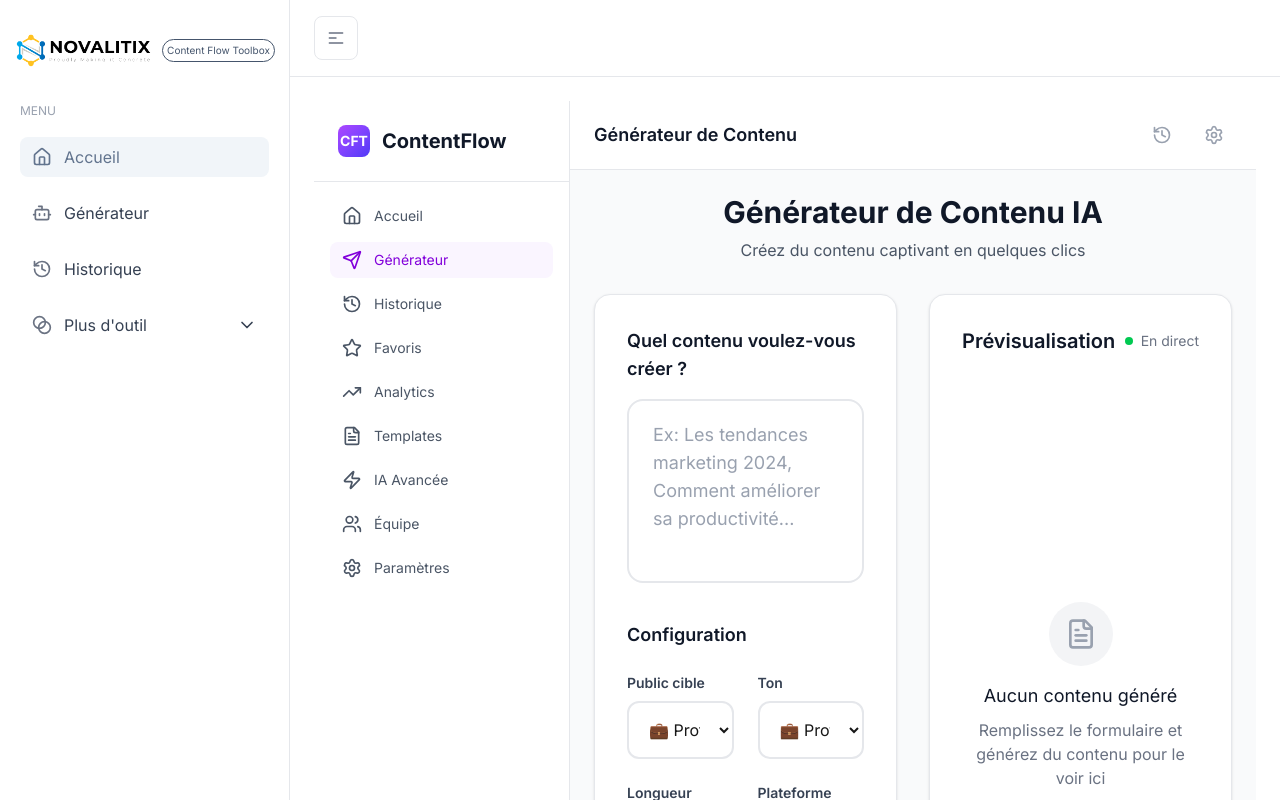
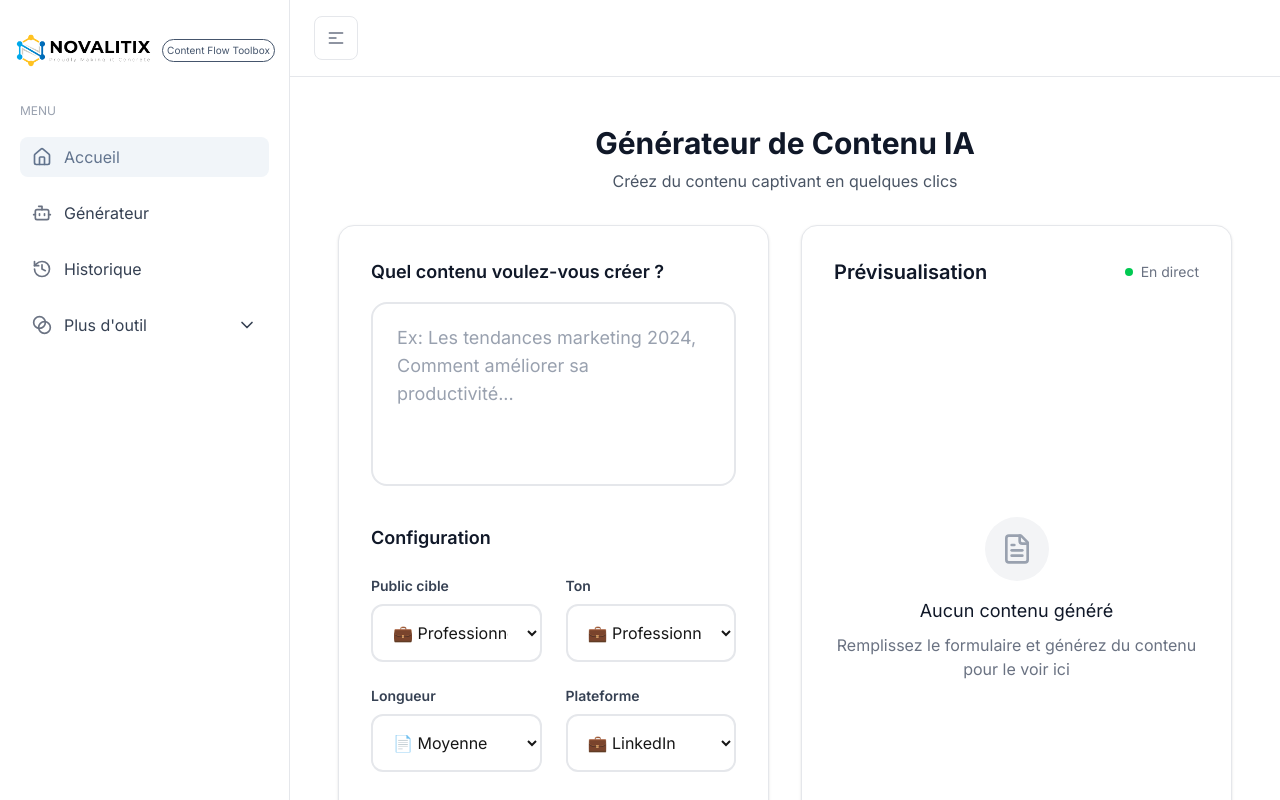
Before and after one commit to Rushclin/content-flow, a Next.js app: page /dashboard in a window 1280 px wide. Shown: the top 800 px of the page. Built offline with nearby package versions, Linux system fonts and the light colour scheme.

Commit message:
remove unused elements

```diff
--- a/src/pages/dashboard/index.tsx
+++ b/src/pages/dashboard/index.tsx
@@ -1,22 +1,11 @@
 import { useState, useCallback } from "react";
-import Link from "next/link";
 import axios from "axios";
 import {
   Send,
   Copy,
-  Download,
   Star,
   Loader2,
-  History,
-  Settings,
-  TrendingUp,
-  Clock,
   FileText,
-  Zap,
-  Users,
-  HelpCircle,
-  Home,
-  ArrowLeft,
 } from "lucide-react";
 import { appConfig } from "@/config/app";
 import DashboardLayout from "@/layout/dashboard";
@@ -107,111 +96,6 @@
 
   return (
     <DashboardLayout title="Dashboard">
-      <div className="min-h-screen bg-gray-50 flex">
-        {/* Sidebar */}
-        <div className="w-64 bg-white border-r border-gray-200 flex flex-col">
-          {/* Logo */}
-          <div className="p-6 border-b border-gray-200">
-            <Link
-              href="/"
-              className="flex items-center space-x-3 hover:opacity-80 transition-opacity"
-            >
-              <div className="w-8 h-8 bg-gradient-to-br from-purple-500 to-indigo-600 rounded-lg flex items-center justify-center">
-                <span className="text-white font-bold text-sm">CFT</span>
-              </div>
-              <span className="text-xl font-bold text-gray-900">
-                ContentFlow
-              </span>
-            </Link>
-          </div>
-
-          {/* Navigation */}
-          <nav className="flex-1 p-4 space-y-2">
-            <Link
-              href="/"
-              className="w-full flex items-center space-x-3 px-3 py-2 text-sm font-medium text-gray-600 hover:text-gray-900 hover:bg-gray-50 rounded-lg transition-colors"
-            >
-              <Home className="w-5 h-5" />
-              <span>Accueil</span>
-            </Link>
-
-            <button className="w-full flex items-center space-x-3 px-3 py-2 text-sm font-medium text-purple-700 bg-purple-50 rounded-lg">
-              <Send className="w-5 h-5" />
-              <span>Générateur</span>
-            </button>
-
-            <button className="w-full flex items-center space-x-3 px-3 py-2 text-sm font-medium text-gray-600 hover:text-gray-900 hover:bg-gray-50 rounded-lg">
-              <History className="w-5 h-5" />
-              <span>Historique</span>
-            </button>
-
-            <button className="w-full flex items-center space-x-3 px-3 py-2 text-sm font-medium text-gray-600 hover:text-gray-900 hover:bg-gray-50 rounded-lg">
-              <Star className="w-5 h-5" />
-              <span>Favoris</span>
-            </button>
-
-            <button className="w-full flex items-center space-x-3 px-3 py-2 text-sm font-medium text-gray-600 hover:text-gray-900 hover:bg-gray-50 rounded-lg">
-              <TrendingUp className="w-5 h-5" />
-              <span>Analytics</span>
-            </button>
-
-            <button className="w-full flex items-center space-x-3 px-3 py-2 text-sm font-medium text-gray-600 hover:text-gray-900 hover:bg-gray-50 rounded-lg">
-              <FileText className="w-5 h-5" />
-              <span>Templates</span>
-            </button>
-
-            <button className="w-full flex items-center space-x-3 px-3 py-2 text-sm font-medium text-gray-600 hover:text-gray-900 hover:bg-gray-50 rounded-lg">
-              <Zap className="w-5 h-5" />
-              <span>IA Avancée</span>
-            </button>
-
-            <button className="w-full flex items-center space-x-3 px-3 py-2 text-sm font-medium text-gray-600 hover:text-gray-900 hover:bg-gray-50 rounded-lg">
-              <Users className="w-5 h-5" />
-              <span>Équipe</span>
-            </button>
-
-            <button className="w-full flex items-center space-x-3 px-3 py-2 text-sm font-medium text-gray-600 hover:text-gray-900 hover:bg-gray-50 rounded-lg">
-              <Settings className="w-5 h-5" />
-              <span>Paramètres</span>
-            </button>
-          </nav>
-
-          {/* User info */}
-          <div className="p-4 border-t border-gray-200">
-            <div className="flex items-center space-x-3">
-              <div className="w-8 h-8 bg-gradient-to-br from-purple-500 to-indigo-600 rounded-full flex items-center justify-center">
-                <span className="text-white font-semibold text-sm">U</span>
-              </div>
-              <div className="flex-1 min-w-0">
-                <p className="text-sm font-medium text-gray-900 truncate">
-                  Utilisateur Demo
-                </p>
-                <p className="text-xs text-gray-500">Premium</p>
-              </div>
-            </div>
-          </div>
-        </div>
-
-        {/* Contenu principal */}
-        <div className="flex-1 flex flex-col">
-          {/* Header simple */}
-          <div className="bg-white border-b border-gray-200 px-6 py-4">
-            <div className="flex items-center justify-between">
-              <h1 className="text-lg font-semibold text-gray-900">
-                Générateur de Contenu
-              </h1>
-              <div className="flex items-center space-x-4">
-                <button className="p-2 text-gray-400 hover:text-gray-600 rounded-lg hover:bg-gray-100">
-                  <History className="w-5 h-5" />
-                </button>
-                <button className="p-2 text-gray-400 hover:text-gray-600 rounded-lg hover:bg-gray-100">
-                  <Settings className="w-5 h-5" />
-                </button>
-              </div>
-            </div>
-          </div>
-
-          {/* Contenu principal */}
       <div className="flex-1 p-6 overflow-auto">
         <div className="max-w-7xl mx-auto min-h-[calc(100vh-200px)] flex flex-col">
           <div className="text-center mb-8">
@@ -240,9 +124,7 @@
                     </label>
                     <textarea
                       value={form.subject}
-                          onChange={(e) =>
-                            handleChange("subject", e.target.value)
-                          }
+                      onChange={(e) => handleChange("subject", e.target.value)}
                       placeholder="Ex: Les tendances marketing 2024, Comment améliorer sa productivité..."
                       className="w-full px-6 py-5 border-2 border-gray-200 rounded-2xl focus:ring-2 focus:ring-purple-500 focus:border-purple-500 resize-none text-lg placeholder-gray-400 transition-all duration-200"
                       rows={5}
@@ -283,21 +165,14 @@
                         </label>
                         <select
                           value={form.tone}
-                              onChange={(e) =>
-                                handleChange("tone", e.target.value)
-                              }
+                          onChange={(e) => handleChange("tone", e.target.value)}
                           className="w-full px-4 py-4 border-2 border-gray-200 rounded-xl focus:ring-2 focus:ring-purple-500 focus:border-purple-500 text-base transition-all duration-200 bg-white"
                         >
-                              {appConfig.pupblicationTonalities.map(
-                                (tonality) => (
-                                  <option
-                                    key={tonality.value}
-                                    value={tonality.value}
-                                  >
+                          {appConfig.pupblicationTonalities.map((tonality) => (
+                            <option key={tonality.value} value={tonality.value}>
                               {tonality.label}
                             </option>
-                                )
-                              )}
+                          ))}
                         </select>
                       </div>
 
@@ -332,10 +207,7 @@
                           className="w-full px-4 py-4 border-2 border-gray-200 rounded-xl focus:ring-2 focus:ring-purple-500 focus:border-purple-500 text-base transition-all duration-200 bg-white"
                         >
                           {appConfig.platforms.map((p) => (
-                                <option
-                                  key={p.value}
-                                  value={p.value.toLowerCase()}
-                                >
+                            <option key={p.value} value={p.value.toLowerCase()}>
                               {p.label}
                             </option>
                           ))}
@@ -445,8 +317,6 @@
           </div>
         </div>
       </div>
-        </div>
-      </div>
     </DashboardLayout>
   );
 };
```
Lines whose indentation alone changed are shown as unchanged.
